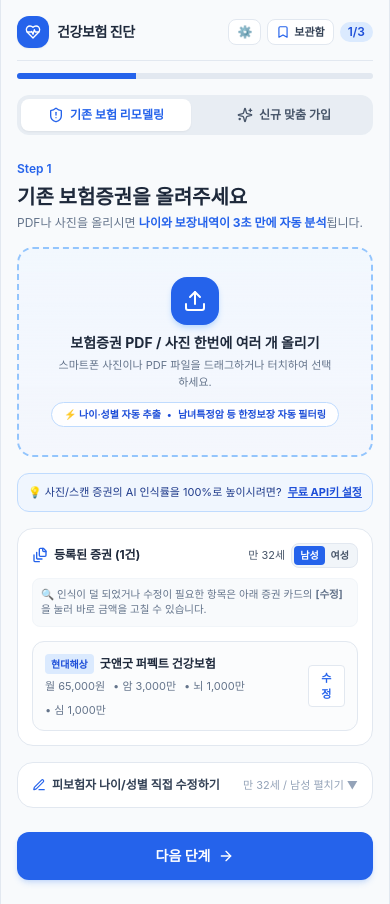
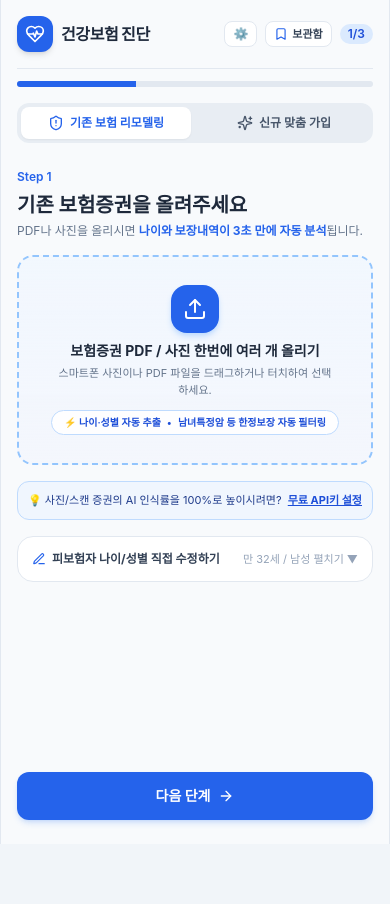
Before and after one commit to woogiiin-maker/antigravity_reinsur, a Next.js app: page / in a window 390 px wide. After the commit the page ends 844 px from the top, so only its background shows below. Built offline with nearby package versions, Linux system fonts and the light colour scheme.

Commit message:
Design: Make UI responsive for PC/mobile, clean up home buttons, and start with empty policy state

```diff
--- a/app/page.tsx
+++ b/app/page.tsx
@@ -107,7 +107,7 @@ export default function Home() {
   };
 
   return (
-    <div className="w-full flex justify-center items-start min-h-screen relative">
+    <div className="w-full min-h-screen bg-slate-100/70 flex justify-center items-start py-0 sm:py-6 px-0 sm:px-4 relative">
       {/* 진단 결과 뷰 또는 입력 폼 */}
       {report && userProfile ? (
         <DiagnosisReportView
--- a/components/form/MultiStepForm.tsx
+++ b/components/form/MultiStepForm.tsx
@@ -77,31 +77,8 @@ export const MultiStepForm: React.FC<MultiStepFormProps> = ({
   } | null>(null);
   const [showManualAgeInput, setShowManualAgeInput] = useState<boolean>(false);
 
-  // 등록된 기존 가입 보험 증권 목록 (기본 1건 탑재, 복수 개 등록 가능)
-  const [existingPolicies, setExistingPolicies] = useState<ExistingPolicy[]>([
-    {
-      id: 'default-policy-1',
-      insurerName: '현대해상',
-      policyName: '굿앤굿 퍼펙트 건강보험',
-      monthlyPremium: 65000,
-      coverageDetails: {
-        cancer: 30000000,
-        brain: 10000000,
-        heart: 10000000,
-        surgery: 5000000,
-        indemnity: true,
-      },
-      documentUrl: '기본 등록 증권',
-      excludedLimitedCoverages: [
-        {
-          name: '여성특정암(자궁/난소) 진단비',
-          amount: 20000000,
-          reason: '일반암 전체 미보장 / 부위 한정으로 순수 암진단비에서 제외',
-        },
-      ],
-      limitedCoverageAlert: '특정 부위 한정 보장 특약이 감지되어 순수 일반 진단비에서 분리되었습니다.',
-    },
-  ]);
+  // 등록된 기존 가입 보험 증권 목록 (초기에는 빈 배열, 업로드 시에만 표시)
+  const [existingPolicies, setExistingPolicies] = useState<ExistingPolicy[]>([]);
 
   // 가족력 칩 토글
   const toggleFamilyDisease = (id: string) => {
@@ -264,43 +241,26 @@ export const MultiStepForm: React.FC<MultiStepFormProps> = ({
 
 
   return (
-    <div className="w-full max-w-mobile mx-auto min-h-screen bg-slate-50 flex flex-col justify-between p-4 shadow-xl border-x border-slate-200">
+    <div className="w-full max-w-md lg:max-w-5xl xl:max-w-6xl mx-auto min-h-screen bg-slate-50 flex flex-col justify-between p-4 sm:p-6 lg:p-8 shadow-xl border-x border-slate-200 lg:rounded-3xl lg:my-6">
       {/* 상단 네비게이션 & 스텝 프로그레스 */}
       <div>
-        <div className="flex items-center justify-between pb-3 border-b border-slate-200">
+        <div className="flex items-center justify-between pb-4 border-b border-slate-200">
           <button
             type="button"
             onClick={() => setStep(1)}
             className="flex items-center gap-2 hover:opacity-85 transition-all text-left cursor-pointer group"
-            title="클릭 시 처음(홈)으로 이동합니다"
+            title="클릭 시 처음 화면으로 이동합니다"
           >
-            <div className="w-8 h-8 rounded-xl bg-blue-600 text-white flex items-center justify-center shadow-sm group-hover:scale-105 transition-transform">
-              <HeartPulse className="w-4 h-4" />
+            <div className="w-9 h-9 rounded-xl bg-blue-600 text-white flex items-center justify-center shadow-md group-hover:scale-105 transition-transform">
+              <HeartPulse className="w-5 h-5" />
             </div>
             <div>
-              <div className="flex items-center gap-1">
-                <h1 className="text-sm sm:text-base font-extrabold text-slate-800 tracking-tight group-hover:text-blue-600 transition-colors">
-                  건강보험 진단
-                </h1>
-                {step > 1 && (
-                  <span className="text-[10px] px-1.5 py-0.5 bg-blue-100 text-blue-700 font-bold rounded">
-                    홈으로
-                  </span>
-                )}
-              </div>
+              <h1 className="text-base sm:text-lg font-black text-slate-800 tracking-tight group-hover:text-blue-600 transition-colors">
+                건강보험 진단
+              </h1>
             </div>
           </button>
-          <div className="flex items-center gap-1.5">
-            {step > 1 && (
-              <button
-                type="button"
-                onClick={() => setStep(1)}
-                className="px-2 py-1 bg-blue-50 hover:bg-blue-100 text-blue-700 rounded-lg text-xs font-bold border border-blue-200 shadow-xs flex items-center gap-1 transition-all active:scale-95 cursor-pointer"
-                title="처음 화면으로 돌아가기"
-              >
-                <span>🏠 홈</span>
-              </button>
-            )}
+          <div className="flex items-center gap-2">
             {onOpenSettings && (
               <button
                 type="button"
@@ -520,6 +480,11 @@ export const MultiStepForm: React.FC<MultiStepFormProps> = ({
                     </p>
                   </div>
 
+                  {/* PC 2열 반응형 그리드 래퍼 */}
+                  <div className="lg:grid lg:grid-cols-12 lg:gap-6 lg:items-start space-y-4 lg:space-y-0">
+                    {/* 좌측: 업로드 존 & 설정 배너 */}
+                    <div className="lg:col-span-6 xl:col-span-7 space-y-4">
+
                   {/* 증권 파일 다중 업로드 존 */}
                   <div
                     onDragOver={handleDragOver}
@@ -592,7 +557,10 @@ export const MultiStepForm: React.FC<MultiStepFormProps> = ({
                       </button>
                     </div>
                   )}
+                </div>
 
+                {/* 우측: 인식 결과 배너, 등록된 증권 목록 및 나이/성별 조정 */}
+                <div className="lg:col-span-6 xl:col-span-5 space-y-4">
                   {/* 증권 자동 인식 완료 배너 및 즉시 진단 버튼 */}
                   {autoDetectedAlert && (
                     <motion.div
@@ -1005,7 +973,9 @@ export const MultiStepForm: React.FC<MultiStepFormProps> = ({
                     )}
                   </div>
                 </div>
-              )}
+              </div>
+            </div>
+          )}
             </motion.div>
           )}
 
--- a/components/report/DiagnosisReportView.tsx
+++ b/components/report/DiagnosisReportView.tsx
@@ -179,43 +179,29 @@ export const DiagnosisReportView: React.FC<DiagnosisReportViewProps> = ({
   const scoreTheme = getScoreColor(report.scoreGrade);
 
   return (
-    <div className="w-full max-w-mobile mx-auto min-h-screen bg-slate-50 p-4 pb-12 shadow-xl border-x border-slate-200 space-y-5">
-      {/* 최상단 타이틀 바 & 홈 바로가기 */}
-      <div className="flex items-center justify-between border-b border-slate-200 pb-3">
+    <div className="w-full max-w-md lg:max-w-5xl xl:max-w-6xl mx-auto min-h-screen bg-slate-50 p-4 sm:p-6 lg:p-8 pb-12 shadow-xl border-x border-slate-200 space-y-6 lg:rounded-3xl lg:my-6">
+      {/* 최상단 타이틀 바 */}
+      <div className="flex items-center justify-between border-b border-slate-200 pb-4">
         <button
           type="button"
           onClick={onReset}
-          className="flex items-center gap-2 hover:opacity-85 transition-all text-left cursor-pointer group"
-          title="클릭 시 초기 홈 화면으로 이동합니다"
+          className="flex items-center gap-2.5 hover:opacity-85 transition-all text-left cursor-pointer group"
+          title="클릭 시 처음 화면으로 이동합니다"
         >
-          <div className="w-8 h-8 rounded-xl bg-blue-600 text-white flex items-center justify-center shadow-sm group-hover:scale-105 transition-transform">
-            <HeartPulse className="w-4 h-4" />
+          <div className="w-9 h-9 rounded-xl bg-blue-600 text-white flex items-center justify-center shadow-md group-hover:scale-105 transition-transform">
+            <HeartPulse className="w-5 h-5" />
           </div>
           <div>
-            <div className="flex items-center gap-1.5">
-              <h1 className="text-sm sm:text-base font-extrabold text-slate-800 tracking-tight group-hover:text-blue-600 transition-colors">
-                건강보험 진단
-              </h1>
-              <span className="text-[10px] px-1.5 py-0.5 bg-blue-100 text-blue-700 font-bold rounded-md">
-                홈으로
-              </span>
-            </div>
-            <p className="text-[10.5px] text-slate-500">
+            <h1 className="text-base sm:text-lg font-black text-slate-800 tracking-tight group-hover:text-blue-600 transition-colors">
+              건강보험 진단
+            </h1>
+            <p className="text-[11px] text-slate-500">
               만 {profile.age}세 {profile.gender === 'male' ? '남성' : '여성'} 맞춤 리포트
             </p>
           </div>
         </button>
 
-        <div className="flex items-center gap-1.5">
-          <button
-            onClick={onReset}
-            type="button"
-            className="px-2.5 py-1.5 bg-blue-600 hover:bg-blue-700 text-white rounded-xl text-xs flex items-center gap-1 font-bold transition-all shadow-xs active:scale-95 cursor-pointer"
-            title="처음 홈 화면으로 이동"
-          >
-            <Home className="w-3.5 h-3.5" />
-            <span>홈으로</span>
-          </button>
+        <div className="flex items-center gap-2">
           {onOpenSettings && (
             <button
               onClick={onOpenSettings}
@@ -1071,15 +1057,15 @@ export const DiagnosisReportView: React.FC<DiagnosisReportViewProps> = ({
         </p>
       </div>
 
-      {/* 최하단 홈으로 가기 (새로운 진단 시작) 버튼 */}
+      {/* 최하단 새로운 진단 시작하기 버튼 */}
       <div className="pt-2">
         <button
           type="button"
           onClick={onReset}
-          className="w-full py-3.5 bg-blue-600 hover:bg-blue-700 text-white rounded-2xl text-xs font-bold flex items-center justify-center gap-2 shadow-md transition-all active:scale-98 cursor-pointer"
+          className="w-full py-3.5 bg-slate-800 hover:bg-slate-900 text-white rounded-2xl text-xs font-bold flex items-center justify-center gap-2 shadow-md transition-all active:scale-98 cursor-pointer"
         >
-          <Home className="w-4 h-4" />
-          <span>🏠 처음 화면으로 가기 (홈으로)</span>
+          <RotateCcw className="w-4 h-4 text-blue-400" />
+          <span>새로운 건강보험 진단 시작하기</span>
         </button>
       </div>
     </div>
```
